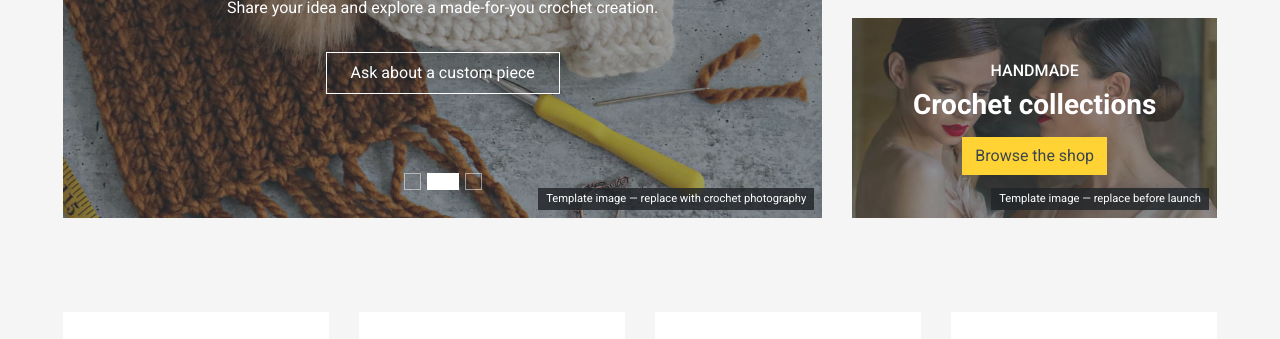
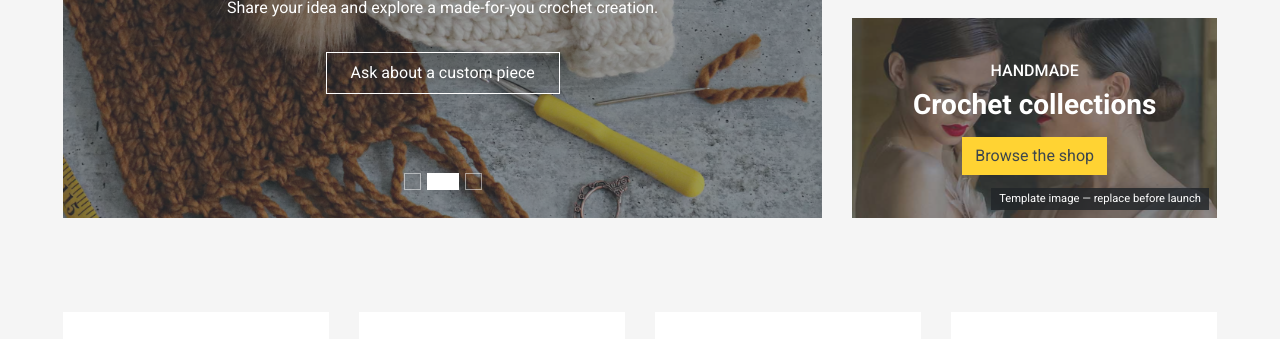
Before and after one commit to GafaNation09/FK-SHOP, a plain HTML site: page MultiShop/index.html in a window 1280 px wide. Shown: the part 426-765 px from the top of the page. Drawn offline with nearby package versions, Linux system fonts and the light colour scheme; no server answers.

Commit message:
Remove homepage carousel placeholder captions

```diff
--- a/MultiShop/index.html
+++ b/MultiShop/index.html
@@ -161,7 +161,6 @@
                     <div class="carousel-inner">
                         <div class="carousel-item position-relative active" style="height: 430px;">
                             <img class="position-absolute w-100 h-100" src="img/carousel-1.jpg" alt="Template image placeholder; replace with approved crochet photography" style="object-fit: cover;">
-                            <span class="kcbf-image-note">Template image — replace with crochet photography</span>
                             <div class="carousel-caption d-flex flex-column align-items-center justify-content-center">
                                 <div class="p-3" style="max-width: 700px;">
                                     <h1 class="display-4 text-white mb-3 animate__animated animate__fadeInDown">Handmade Crochet</h1>
@@ -172,7 +171,6 @@
                         </div>
                         <div class="carousel-item position-relative" style="height: 430px;">
                             <img class="position-absolute w-100 h-100" src="img/carousel-2.jpg" alt="Template image placeholder; replace with approved crochet photography" style="object-fit: cover;">
-                            <span class="kcbf-image-note">Template image — replace with crochet photography</span>
                             <div class="carousel-caption d-flex flex-column align-items-center justify-content-center">
                                 <div class="p-3" style="max-width: 700px;">
                                     <h1 class="display-4 text-white mb-3 animate__animated animate__fadeInDown">Custom-Made Creations</h1>
@@ -183,7 +181,6 @@
                         </div>
                         <div class="carousel-item position-relative" style="height: 430px;">
                             <img class="position-absolute w-100 h-100" src="img/carousel-3.jpg" alt="Template image placeholder; replace with approved crochet photography" style="object-fit: cover;">
-                            <span class="kcbf-image-note">Template image — replace with crochet photography</span>
                             <div class="carousel-caption d-flex flex-column align-items-center justify-content-center">
                                 <div class="p-3" style="max-width: 700px;">
                                     <h1 class="display-4 text-white mb-3 animate__animated animate__fadeInDown">Thoughtful Handmade Gifts</h1>
```
